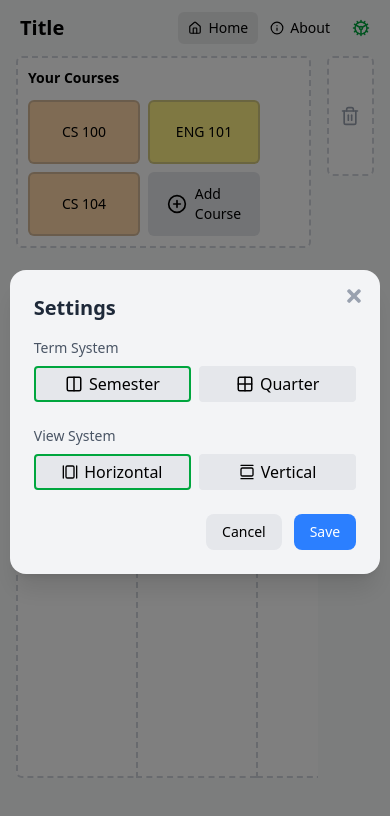
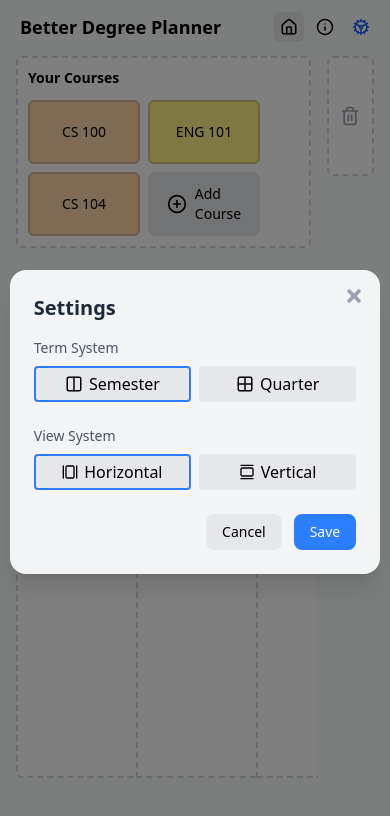
Before and after one commit to jakeo-dev/better-degree-planner, a Next.js app: page / in a window 390 px wide. Shown: the top 816 px of the page. Built offline with nearby package versions, Linux system fonts and the light colour scheme.

Commit message:
fix deployment error & add title

```diff
--- a/src/components/CourseModal.tsx
+++ b/src/components/CourseModal.tsx
@@ -67,7 +67,7 @@ export default function CourseModal({
                 key={c}
                 onClick={() => setColor(c)}
                 className={`w-8 h-8 transition rounded-full border-2 cursor-pointer ${
-                  color === c ? "border-black" : "border-transparent"
+                  color === c ? "border-neutral-700/30" : "border-transparent"
                 } ${c}`}
               />
             ))}
--- a/src/components/Header.tsx
+++ b/src/components/Header.tsx
@@ -44,39 +44,41 @@ export default function Header({
     <>
       {/* Header */}
       <div className="z-20 absolute top-0 w-full text-center flex gap-2 justify-between px-5 py-3 md:px-8 md:py-6">
-        <div className="flex md:block items-center text-left cursor-default">
-          <h1 className="block text-xl md:text-3xl font-bold">Title</h1>
+        <div className="flex items-center text-left cursor-default">
+          <h1 className="block text-lg md:text-2xl font-bold">
+            Better Degree Planner
+          </h1>
         </div>
 
-        <div className="h-min flex gap-0.5 md:gap-2">
+        <div className="h-min flex gap-1.5 md:gap-2">
           <Link
             className={`${
               pathname == "/"
                 ? "bg-neutral-400/20 dark:bg-neutral-300/20"
                 : "hover:bg-neutral-400/15 active:bg-neutral-400/20 dark:hover:bg-neutral-300/15 dark:active:bg-neutral-300/20"
-            } flex justify-center items-center rounded-md text-sm md:text-base text-left transition px-2.5 py-1.5 md:px-3 md:py-2`}
+            } flex justify-center items-center rounded-md text-lg md:text-base text-left transition p-1.5 md:px-3 md:py-2`}
             href="/"
           >
-            <LuHouse className="mr-1.5 md:mr-2" aria-hidden />
-            <span className="">Home</span>
+            <LuHouse className="mr-0 md:mr-2" aria-hidden />
+            <span className="hidden md:inline">Home</span>
           </Link>
           <Link
             className={`${
               pathname == "/about"
                 ? "bg-neutral-400/20 dark:bg-neutral-300/20"
                 : "hover:bg-neutral-400/15 active:bg-neutral-400/20 dark:hover:bg-neutral-300/15 dark:active:bg-neutral-300/20"
-            } flex justify-center items-center rounded-md text-sm md:text-base text-left transition px-2.5 py-1.5 md:px-3 md:py-2`}
+            } flex justify-center items-center rounded-md text-lg md:text-base text-left transition p-1.5 md:px-3 md:py-2`}
             href="/about"
           >
-            <LuInfo className="mr-1.5 md:mr-2" aria-hidden />
-            <span className="">About</span>
+            <LuInfo className="mr-0 md:mr-2" aria-hidden />
+            <span className="hidden md:inline">About</span>
           </Link>
           <button
             className={`${
               isOpen
-                ? "rotate-90 text-green-600"
-                : "hover:rotate-90 hover:text-green-600 active:rotate-180 active:text-green-700"
-            } min-h-max flex justify-center items-center rounded-md text-lg md:text-xl text-left transition cursor-pointer ml-2.5 md:ml-3`}
+                ? "rotate-90 text-blue-600"
+                : "hover:rotate-90 hover:text-blue-600 active:rotate-180 active:text-blue-700"
+            } min-h-max flex justify-center items-center rounded-md text-lg md:text-xl text-left transition cursor-pointer ml-1.5 md:ml-3`}
             onClick={() => {
               onOpen();
             }}
@@ -117,8 +119,8 @@ export default function Header({
                 <button
                   key={t}
                   onClick={() => setTermType(t)}
-                  className={`flex justify-center items-center border-green-600 bg-gray-200 hover:bg-green-200 active:bg-green-300 hover:text-green-900 border-2 transition rounded-sm w-full cursor-pointer py-1 ${
-                    termType === t ? "border-green-500" : "border-transparent"
+                  className={`flex justify-center items-center bg-gray-200 hover:bg-blue-200 active:bg-blue-300 hover:text-blue-900 border-2 transition rounded-sm w-full cursor-pointer py-1 ${
+                    termType === t ? "border-blue-500" : "border-transparent"
                   }`}
                 >
                   <LuColumns2
@@ -148,8 +150,8 @@ export default function Header({
                 <button
                   key={v}
                   onClick={() => setViewType(v)}
-                  className={`flex justify-center items-center border-green-600 bg-gray-200 hover:bg-green-200 active:bg-green-300 hover:text-green-900 border-2 transition rounded-sm w-full cursor-pointer py-1 ${
-                    viewType === v ? "border-green-500" : "border-transparent"
+                  className={`flex justify-center items-center bg-gray-200 hover:bg-blue-200 active:bg-blue-300 hover:text-blue-900 border-2 transition rounded-sm w-full cursor-pointer py-1 ${
+                    viewType === v ? "border-blue-500" : "border-transparent"
                   }`}
                 >
                   <LuGalleryHorizontal
--- a/src/pages/about.tsx
+++ b/src/pages/about.tsx
@@ -1,8 +1,20 @@
-import { useState } from "react";
+import { useEffect, useState } from "react";
 import Header from "@/components/Header";
 
 export default function Home() {
   const [startModalOpen, setStartModalOpen] = useState(false);
+  const [viewType, setViewType] = useState("Horizontal"); // horizontal or vertical view
+  const [termType, setTermType] = useState("Semester"); // quarter or semester system
+
+  useEffect(() => {
+    const storedView = localStorage.getItem("viewType") || "Horizontal";
+    const storedTerm = localStorage.getItem("termType") || "Semester";
+    setViewType(storedView);
+    setTermType(storedTerm);
+
+    const storedFirstVisit = localStorage.getItem("firstVisit") || "true";
+    if (storedFirstVisit == "false") setStartModalOpen(false);
+  }, []);
 
   return (
     <>
@@ -14,8 +26,8 @@ export default function Home() {
           localStorage.setItem("viewType", view);
           localStorage.setItem("termType", term);
         }}
-        initialView={localStorage.getItem("viewType") || "Horizontal"}
-        initialTerm={localStorage.getItem("termType") || "Semester"}
+        initialView={viewType}
+        initialTerm={termType}
       />
 
       <div className="m-4 md:m-12 lg:m-20 mt-18 md:mt-24 lg:mt-24 md:mx-auto lg:mx-auto max-w-4xl md:px-6">
--- a/src/pages/index.tsx
+++ b/src/pages/index.tsx
@@ -34,14 +34,13 @@ export default function Home() {
   const [termType, setTermType] = useState("Semester") // quarter or semester system
 
   useEffect(() => {
-    const storedView = localStorage.getItem("viewType");
-    const storedTerm = localStorage.getItem("termType");
-    if (storedView) setViewType(storedView);
-    if (storedTerm) setTermType(storedTerm);
+    const storedView = localStorage.getItem("viewType") || "Horizontal";
+    const storedTerm = localStorage.getItem("termType") || "Semester";
+    setViewType(storedView);
+    setTermType(storedTerm);
 
-    const storedFirstVisit = localStorage.getItem("firstVisit");
-    if (storedFirstVisit && storedFirstVisit == "false") setStartModalOpen(false);
-
+    const storedFirstVisit = localStorage.getItem("firstVisit") || "true";
+    if (storedFirstVisit == "false") setStartModalOpen(false);
   }, []);
 
   function handleDragEnd(event: DragEndEvent) {
```
